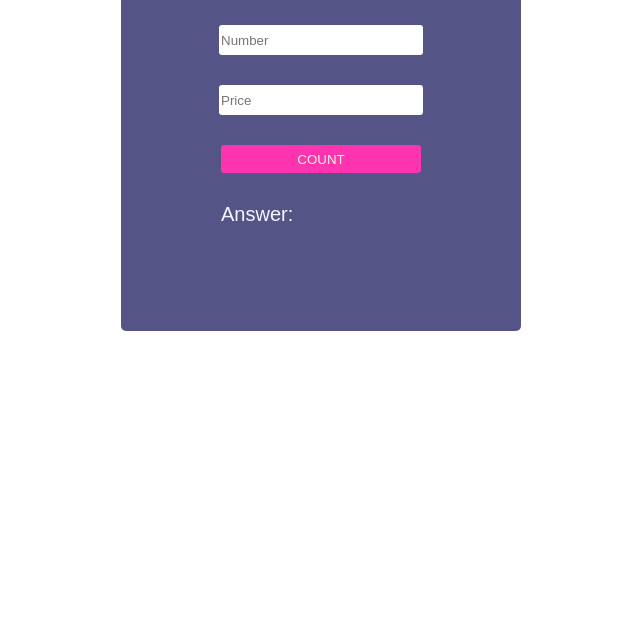
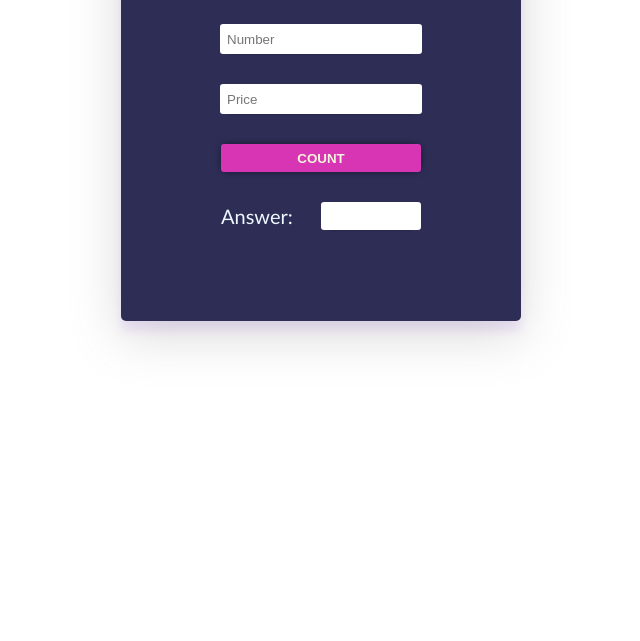
Before and after one commit to dasya27/dasya27.github.io, a plain HTML site: page web5/index.html in a window 1280 px wide. Shown: the part 159-800 px from the top of the page, without its empty margins (319-959 px from the left). Drawn offline with Linux system fonts and the light colour scheme.

Commit message:
Update style.css

```diff
--- a/web5/style.css
+++ b/web5/style.css
@@ -2,34 +2,36 @@
 body {
     margin: 0;
     box-sizing: border-box;
+    font-family: 'Calibri', sans-serif;
 }
 
 .box {
-    background-color: rgb(84, 84, 135);
+    background-color: rgb(45, 45, 86);
     margin: 60px auto;
     width: 400px;
     border-radius: 5px;
     padding-top: 30px;
-    height: 400px;
+    height: 390px;
     text-align: center;
-
-    font-family: sans-serif;
+    box-shadow: 0 14px 50px rgba(105, 105, 105, 0.25), 0 10px 10px rgba(200, 159, 244, 0.22);
 }
 
 .box_title {
     margin-bottom: 10px;
     margin-top: 20px;
-    font-size: 30px;
+    font-size: 27px;
     font-weight: 600;
     color:rgb(255, 255, 255)
 }
 .box_number, .box_price {
     margin-top: 30px;
     height: 28px;
-    width: 200px;
+    width: 193px;
     border-radius: 3px;
     border: none;
 
+    padding-left: 7px;
+    box-shadow: 0 10px 3px -10px rgba(0,0,0,0.3);
 }
 
 
@@ -40,14 +42,16 @@ body {
     height: 28px;
     border-radius: 3px;
     border: none;
-    background: rgb(253, 51, 175);
+    background: rgb(215, 53, 180);
     box-shadow: 4px grey;
-    font-weight: 500;
+    font-weight: 600;
     color:beige;
+
+    box-shadow: 0px 0px 8px -3px #000000;
 }
 
 .box_btn:hover {
-    background: rgb(236, 167, 18);
+    background: rgb(250, 71, 211);
     cursor: pointer;
 }
 
@@ -67,12 +71,16 @@ body {
     color:aliceblue;
 }
 
-#box_ans_out {
-    width: 90px;
+.box_ans_out {
+    width: 100px;
     height: 25px;
     background: rgb(255, 255, 255);
     border-radius: 3px;
     border: none;
 
-    padding-top: 5px;
+    font-size: 12;
+    color:rgb(33, 38, 51);
+    font-weight: 500;
+    padding-top: 3px;
+    box-shadow: 0 10px 3px -10px rgba(0,0,0,0.3);
 }
```
